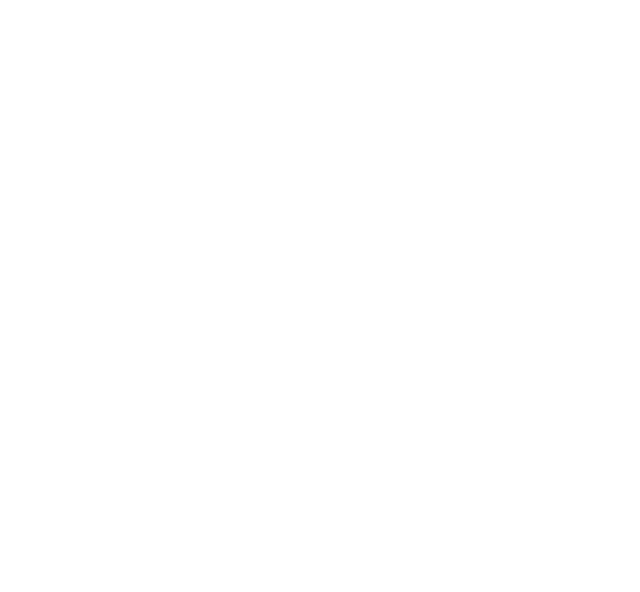
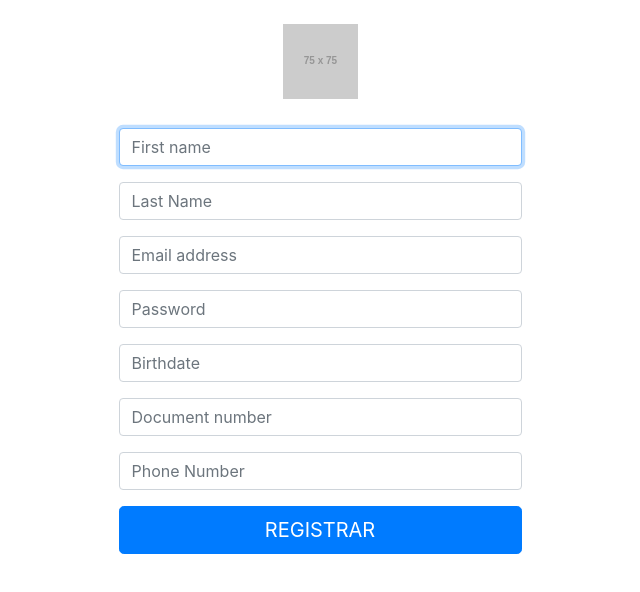
Before and after one commit to QODE-Peru/Kaypi_Web, an Angular app: page /#/register in a window 1280 px wide. Before the commit this address led to /#/. Shown: the top 592 px of the page, without its empty margins (320-960 px from the left). Built offline with nearby package versions, Linux system fonts and the light colour scheme.

Commit message:
register

```diff
--- a/src/app/app-routing.module.ts
+++ b/src/app/app-routing.module.ts
@@ -6,11 +6,13 @@
 import { UserModule } from './user/user.module';
 import { TutorialComponent } from './general/tutorial/tutorial.component';
 import { LoginComponent } from './general/login/login.component';
+import { RegisterComponent } from './general/register/register.component';
 
 const routes: Routes = [
-  { path: '', redirectTo: '/tutorial', pathMatch: 'full'},
+  { path: '', redirectTo: 'tutorial', pathMatch: 'full'},
   { path: 'tutorial', component: TutorialComponent },
   { path: 'login', component: LoginComponent },
+  { path: 'register', component: RegisterComponent },
 
 ];
 
--- a/src/app/general/register/register.component.css
+++ b/src/app/general/register/register.component.css
@@ -0,0 +1,19 @@
+.card {
+    border-color: transparent !important;
+}
+
+.row {
+    display: -ms-flexbox;
+    display: flex;
+    -ms-flex-wrap: wrap;
+    flex-wrap: wrap;
+    margin-right: -15px;
+    flex-grow: 1;
+    justify-content: center;
+    align-items: center;
+    margin-left: -15px;
+}
+
+.logo-img {
+    fill: #A456B0;
+}
--- a/src/app/general/register/register.component.html
+++ b/src/app/general/register/register.component.html
@@ -1,3 +1,53 @@
-<p>
-  register works!
-</p>
+<div class="container mt-4">
+    <div class="row">
+        <div class="logo-container">
+            <img src="https://via.placeholder.com/75" class="logo-img img-responsive" />
+        </div>
+    </div>
+    <div class="row">
+        <div class="col-sm-9 col-md-7 col-lg-5 mx-auto">
+            <div class="card card-signin my-2">
+                <div class="card-body">
+                    <!-- <p class="card-title text-center">Regístrate con</p> -->
+                    <form class="form-signin">
+                        <!-- <button class="btn btn-lg btn-facebook btn-block text-uppercase" type="submit"><i class="fab fa-facebook-f mr-2"></i> Ingresar con Twitter</button>
+                        <button class="btn btn-lg btn-facebook btn-block text-uppercase" type="submit"><i class="fab fa-facebook-f mr-2"></i> Ingresar con Facebook</button>
+                        <button class="btn btn-lg btn-google btn-block text-uppercase" type="submit"><i class="fab fa-google mr-2"></i> Ingresar con Google</button>
+                        <hr class="my-4"> -->
+                        <!-- <h5 class="card-title text-center">Inicia sesión</h5> -->
+                        <div class="form-label-group mb-3">
+                            <input type="text" id="firstName" class="form-control" placeholder="First name" required autofocus>
+                            <!-- <label for="inputEmail">Ingresar email</label> -->
+                        </div>
+                        <div class="form-label-group mb-3">
+                            <input type="text" id="lastName" class="form-control" placeholder="Last Name" required>
+                            <!-- <label for="inputPassword">Ingresar contraseña</label> -->
+                        </div>
+                        <div class="form-label-group mb-3">
+                            <input type="email" id="inputEmail" class="form-control" placeholder="Email address" required autofocus>
+                            <!-- <label for="inputEmail">Ingresar email</label> -->
+                        </div>
+                        <div class="form-label-group mb-3">
+                            <input type="password" id="inputPassword" class="form-control" placeholder="Password" required>
+                            <!-- <label for="inputPassword">Ingresar contraseña</label> -->
+                        </div>
+                        <div class="form-label-group mb-3">
+                            <input type="text" id="birthDdate" class="form-control" placeholder="Birthdate" required autofocus>
+                            <!-- <label for="inputEmail">Ingresar email</label> -->
+                        </div>
+                        <div class="form-label-group mb-3">
+                            <input type="number" id="documentNumber" class="form-control" placeholder="Document number" required autofocus>
+                            <!-- <label for="inputEmail">Ingresar email</label> -->
+                        </div>
+                        <div class="form-label-group mb-3">
+                            <input type="phoneNumber" id="phoneNumber" class="form-control" placeholder="Phone Number" required autofocus>
+                            <!-- <label for="inputEmail">Ingresar email</label> -->
+                        </div>
+
+                        <button class="btn btn-lg btn-primary btn-block text-uppercase" type="submit">Registrar</button>
+                    </form>
+                </div>
+            </div>
+        </div>
+    </div>
+</div>
```
